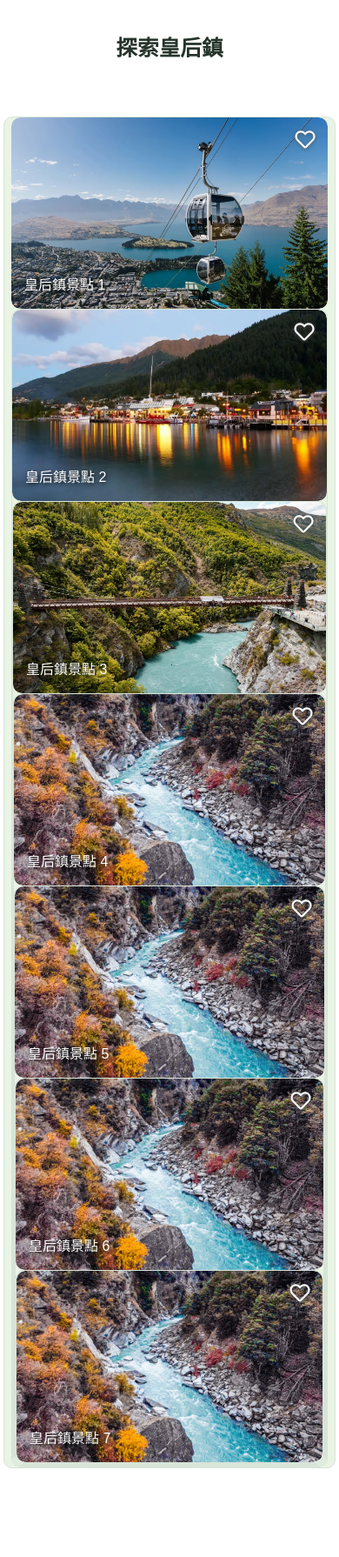
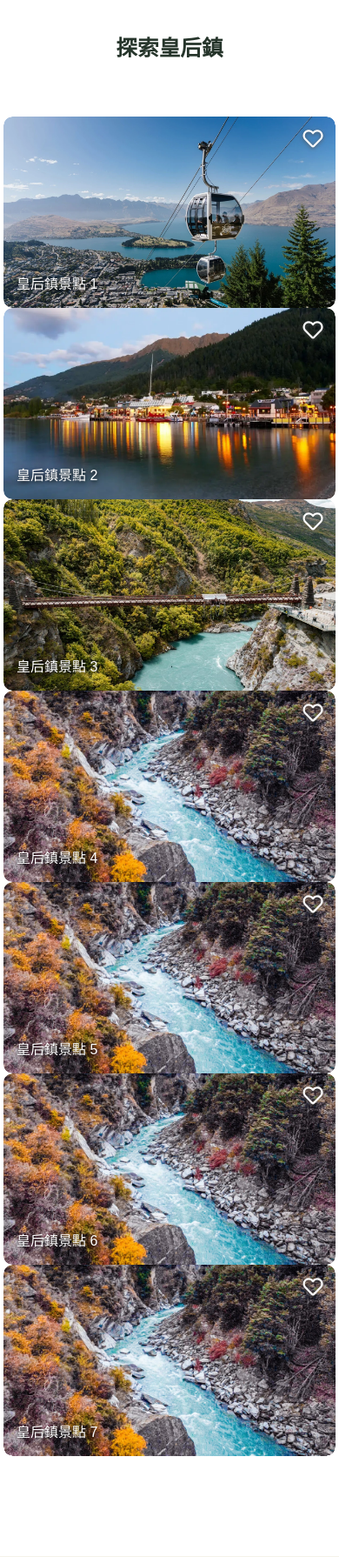
Before and after one commit to fina50316/v1, a PHP site: page /attractions.html in a window 390 px wide. Shown: the part 286-2076 px from the top of the page at 87% size. Run offline with PHP 8.4, Linux system fonts and the light colour scheme; some libraries are stand-ins or nearby versions.

Commit message:
112302: remove green blocks behind attraction cards

```diff
--- a/css/attractions.css
+++ b/css/attractions.css
@@ -323,3 +323,44 @@ nav.navbar .dropdown-item:focus {
     color: var(--Dark_green);
     background-color: var(--bg_green);
 }
+
+
+
+/* 修正卡片外層露出綠色色塊：背景交由圖片本身呈現 */
+.attraction-list-section .attraction-item {
+  height: auto !important;
+  min-height: 0;
+  padding: 0 !important;
+  background: transparent !important;
+  border: 0 !important;
+  border-radius: 10px;
+  overflow: hidden;
+}
+
+.attraction-list-section .attraction-card {
+  height: 220px !important;
+  min-height: 220px;
+  background: transparent !important;
+}
+
+.attraction-list-section .attraction-image {
+  height: 220px !important;
+  min-height: 220px;
+  background: transparent !important;
+}
+
+@media (max-width: 768px) {
+  .attraction-list-section .attraction-card,
+  .attraction-list-section .attraction-image {
+    height: 190px !important;
+    min-height: 190px;
+  }
+}
+
+@media (max-width: 576px) {
+  .attraction-list-section .attraction-card,
+  .attraction-list-section .attraction-image {
+    height: 220px !important;
+    min-height: 220px;
+  }
+}
```
